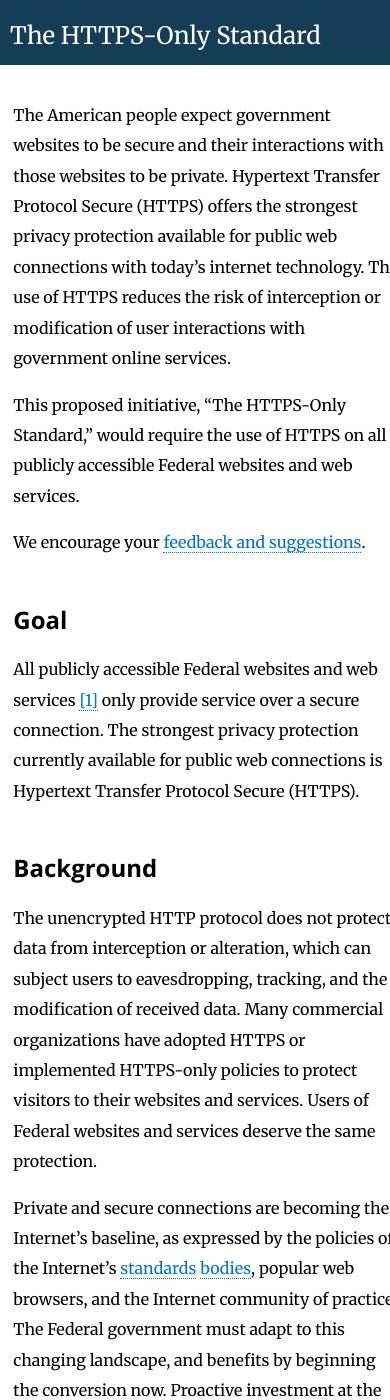
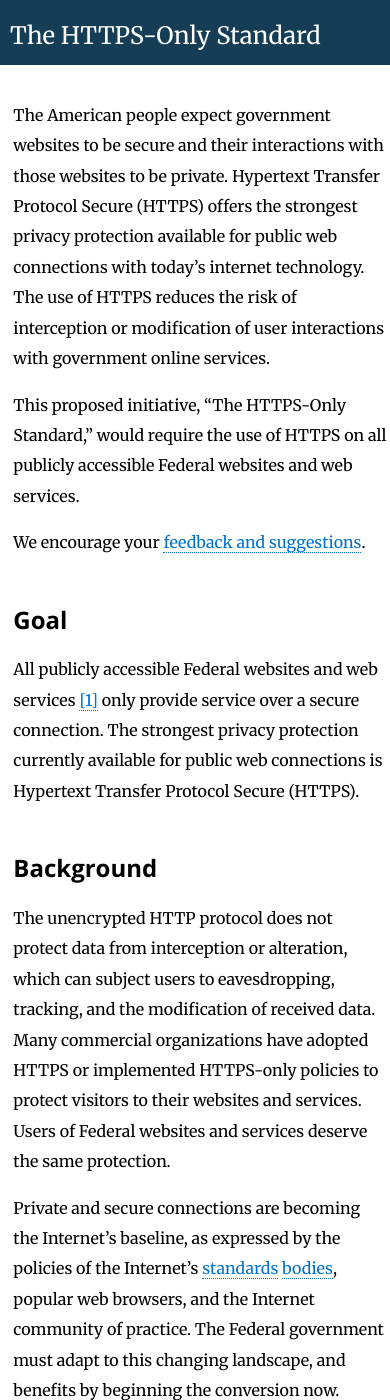
Before and after one commit to GSA/https, a Jekyll site: the page built from pages/index.md, in a window 390 px wide and 1400 px high, scrolled down 630 px. Built offline with Jekyll 4.4.1, drawn with Linux system fonts in a browser that asks for light colours; Markdown is read by kramdown in place of the engine named in the settings.

Commit message:
fix padding on mobile on right

```diff
--- a/assets/_sass/styles.scss
+++ b/assets/_sass/styles.scss
@@ -133,6 +133,7 @@ article {
     article {
         @include span-columns(12);
         padding-left: 5px;
+        padding-right: 10px;
         margin-top: 0px;
     }
 
--- a/assets/css/styles.css
+++ b/assets/css/styles.css
@@ -110,6 +110,7 @@ article {
     margin-right: 2.35765%;
     width: 100%;
     padding-left: 5px;
+    padding-right: 10px;
     margin-top: 0px; }
     article:last-child {
       margin-right: 0; } }
```
Also changed, not shown: 1 other file.
